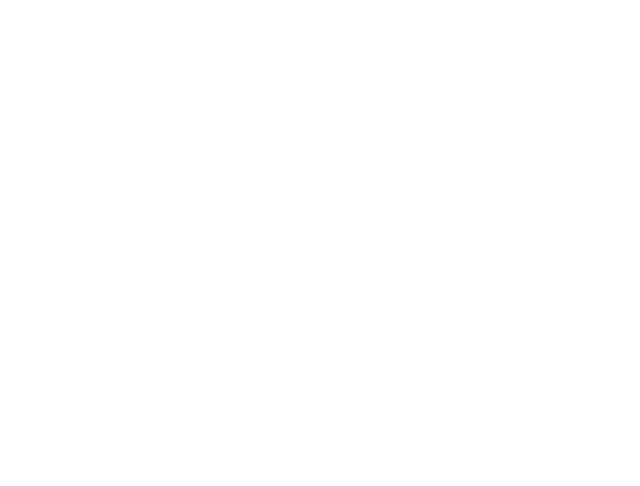
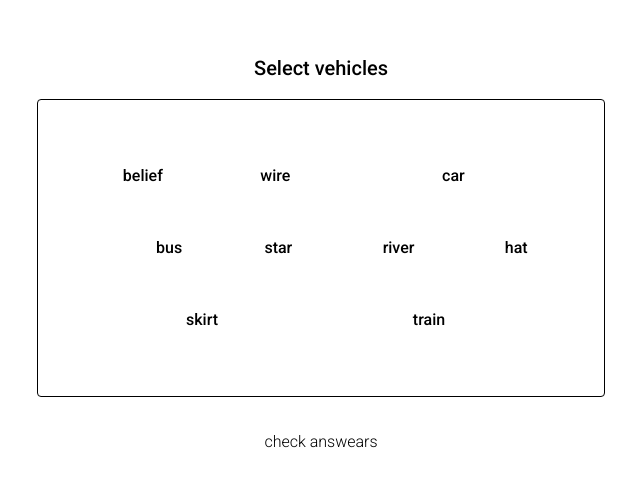
Before and after one commit to vlakyi/wordcloud-game, a React (Create React App) app: page /game in a window 1280 px wide. Before the commit this address had no page. Shown: the part 146-632 px from the top of the page, without its empty margins (319-959 px from the left). Built offline with nearby package versions, Linux system fonts and the light colour scheme.

Commit message:
Created "Game" route component with basic styling and tests cases.
Also created useNormalizedQuestions custom hook for logic composition from the UI.

```diff
--- a/src/Routes.tsx
+++ b/src/Routes.tsx
@@ -2,6 +2,7 @@ import { lazy, Suspense } from 'react';
 import type { RouteObject } from 'react-router-dom';
 
 // Add lazy loading
+const Game = lazy(() => import('./routes/Game/Game'));
 const Home = lazy(() => import('./routes/Home/Home'));
 
 export let routes: RouteObject[] = [
@@ -13,4 +14,12 @@ export let routes: RouteObject[] = [
       </Suspense>
     ),
   },
+  {
+    path: '/game',
+    element: (
+      <Suspense fallback={<div>Loading...</div>}>
+        <Game />
+      </Suspense>
+    ),
+  },
 ];
--- /dev/null
+++ b/src/hooks/useNormalizedQuestions.tsx
@@ -0,0 +1,177 @@
+import { useReducer, useEffect } from 'react';
+
+// utils
+import {
+  generateRandomNumber,
+  fetchData,
+  normalizeQuestions,
+  getWordClassName,
+} from '../utils/utils';
+
+// types
+import {
+  NormalizedQuestionArray,
+  NormalizedQuestionWordArray,
+  QuestionArray,
+} from '../utils/types';
+
+// constants
+import { DEFAULT_WORD_CLASS_NAME } from '../utils/constsants';
+
+interface Props {
+  dataUrl: string;
+}
+
+// In future can be moved to the types.ts, however for now we are using it only in this component
+interface NormalizedData {
+  normalizedQuestion: string;
+  normalizedWords: NormalizedQuestionWordArray;
+}
+
+interface ReducerState extends NormalizedData {
+  questions: NormalizedQuestionArray;
+}
+
+type NormalizedQuestionDispatchAction =
+  | {
+      type: 'setQuestions';
+      data: QuestionArray;
+    }
+  | { type: 'setNormalizedQuestionAndWords'; data: NormalizedData }
+  | {
+      type: 'updateClassNameForSelectedWords';
+      isPlaying: boolean;
+    }
+  | {
+      type: 'toggleWordSelection';
+      wordId: string;
+      isPlaying: boolean;
+    };
+
+const initialState: ReducerState = {
+  questions: [],
+  normalizedQuestion: '',
+  normalizedWords: [],
+};
+
+function updateClassNameForSelectedWords(
+  allWords: NormalizedQuestionWordArray,
+  isPlaying: boolean
+) {
+  const normalizedWords = allWords.map((word) => {
+    if (word.selected) {
+      return {
+        ...word,
+        className: getWordClassName(DEFAULT_WORD_CLASS_NAME, word, isPlaying),
+      };
+    }
+
+    return word;
+  });
+
+  return normalizedWords;
+}
+
+function toggleWordSelection(
+  allWords: NormalizedQuestionWordArray,
+  action: { wordId: string; isPlaying: boolean }
+) {
+  const { wordId, isPlaying } = action;
+  const normalizedWords = allWords.map((word) => {
+    if (word.id === wordId) {
+      const newWord = { ...word, selected: !word.selected };
+      const newClassName = getWordClassName(
+        DEFAULT_WORD_CLASS_NAME,
+        newWord,
+        isPlaying
+      );
+
+      return {
+        ...newWord,
+        className: newClassName,
+      };
+    }
+
+    return word;
+  });
+
+  return normalizedWords;
+}
+
+function normalizedQuestionReducer(
+  state: ReducerState,
+  action: NormalizedQuestionDispatchAction
+) {
+  switch (action.type) {
+    case 'setQuestions':
+      return {
+        ...state,
+        questions: normalizeQuestions(action.data, DEFAULT_WORD_CLASS_NAME),
+      };
+
+    case 'setNormalizedQuestionAndWords':
+      return {
+        ...state,
+        ...action.data,
+      };
+
+    case 'updateClassNameForSelectedWords':
+      return {
+        ...state,
+        normalizedWords: updateClassNameForSelectedWords(
+          state.normalizedWords,
+          action.isPlaying
+        ),
+      };
+
+    case 'toggleWordSelection':
+      return {
+        ...state,
+        normalizedWords: toggleWordSelection(state.normalizedWords, action),
+      };
+    default:
+      throw new Error();
+  }
+}
+
+const useNormalizedQuestions = ({ dataUrl }: Props) => {
+  const [state, dispatch] = useReducer(normalizedQuestionReducer, initialState);
+  const { questions, normalizedQuestion, normalizedWords } = state;
+
+  // fetch questions we can cache this data in the future with reactQuery for example.
+  useEffect(() => {
+    async function getQuestions() {
+      const data = await fetchData(dataUrl);
+      dispatch({ type: 'setQuestions', data });
+    }
+
+    getQuestions();
+  }, [dataUrl]);
+
+  // get random question
+  useEffect(() => {
+    const questionsNumber = questions.length;
+
+    if (questionsNumber > 0) {
+      const min = 0;
+      const max = questionsNumber - 1;
+
+      const { randomNumber, error } = generateRandomNumber(min, max);
+
+      if (!error) {
+        const { allWords, question } = questions[randomNumber];
+
+        dispatch({
+          type: 'setNormalizedQuestionAndWords',
+          data: { normalizedQuestion: question, normalizedWords: allWords },
+        });
+      } else {
+        console.error(error);
+      }
+    }
+  }, [questions]);
+
+  return { normalizedQuestion, normalizedWords, dispatch };
+};
+
+export { useNormalizedQuestions };
--- /dev/null
+++ b/src/routes/Game/Game.scss
@@ -0,0 +1,66 @@
+.game-page {
+  width: 90%;
+  padding: 1rem;
+  max-width: 600px;
+
+  &__header {
+    font-size: 1.25rem;
+  }
+
+  &__words-list {
+    border: 1px solid black;
+    border-radius: 0.25rem;
+    padding: 2rem;
+    display: flex;
+    flex-wrap: wrap;
+    gap: 3rem 1rem;
+    justify-content: space-around;
+    margin-top: 1rem;
+    margin-bottom: 2rem;
+
+    @media screen and (min-width: 600px) {
+      padding: 4rem;
+    }
+  }
+
+  &__word {
+    font-weight: var(--font-weight-bold);
+    cursor: pointer;
+
+    &--selected {
+      color: var(--word-selected);
+    }
+
+    &--correct {
+      color: var(--word-correct-text);
+      position: relative;
+
+      &::before {
+        content: 'Good';
+        color: var(--word-correct-label);
+        position: absolute;
+        top: -1.25rem;
+      }
+    }
+
+    &--incorrect {
+      color: var(--word-incorrect-text);
+      position: relative;
+
+      &::before {
+        content: 'Bad';
+        color: var(--word-incorrect-label);
+        position: absolute;
+        top: -1.25rem;
+      }
+    }
+
+    &:nth-child(2n + 0) {
+      flex: 0 0 25%;
+    }
+
+    &:nth-child(3n + 0) {
+      flex: 0 0 30%;
+    }
+  }
+}
--- /dev/null
+++ b/src/routes/Game/Game.tsx
@@ -0,0 +1,66 @@
+import { useState, useEffect } from 'react';
+import { useNavigate } from 'react-router-dom';
+import { useNormalizedQuestions } from '../../hooks/useNormalizedQuestions';
+
+// constants
+import { QUESTIONS_URL } from '../../utils/constsants';
+
+import './Game.scss';
+
+const Game = (): JSX.Element => {
+  const navigate = useNavigate();
+  const [isPlaying, setIsPlaying] = useState(true);
+
+  // custom hook for better testability and readability
+  const { normalizedQuestion, normalizedWords, dispatch } =
+    useNormalizedQuestions({ dataUrl: QUESTIONS_URL });
+
+  useEffect(() => {
+    if (!isPlaying) {
+      dispatch({ type: 'updateClassNameForSelectedWords', isPlaying });
+    }
+  }, [isPlaying, dispatch]);
+
+  function toggleWordSelection(wordId: string) {
+    if (isPlaying) {
+      dispatch({ type: 'toggleWordSelection', wordId, isPlaying });
+    }
+  }
+
+  function checkAnswears() {
+    setIsPlaying(false);
+  }
+
+  function saveResultAndChangeRoute() {
+    navigate('../');
+  }
+
+  return (
+    <section className="game-page">
+      <h2 className="game-page__header">{normalizedQuestion}</h2>
+
+      <ul className="game-page__words-list">
+        {normalizedWords?.map(function renderWords(word) {
+          const { id, value, className } = word;
+          return (
+            <li
+              className={className}
+              key={id}
+              onClick={() => toggleWordSelection(id)}
+            >
+              {value}
+            </li>
+          );
+        })}
+      </ul>
+
+      {isPlaying ? (
+        <button onClick={checkAnswears}>check answears</button>
+      ) : (
+        <button onClick={saveResultAndChangeRoute}>finish game</button>
+      )}
+    </section>
+  );
+};
+
+export default Game;
--- a/src/styles/base/__root.scss
+++ b/src/styles/base/__root.scss
@@ -4,4 +4,13 @@
   font-family: 'Roboto', sans-serif;
   --font-weight-regular: 300;
   --font-weight-bold: 500;
+
+  // Colors
+  --word-selected: grey;
+
+  --word-correct-label: rgb(13, 189, 13);
+  --word-correct-text: rgb(109, 189, 77);
+
+  --word-incorrect-label: rgb(241, 147, 136);
+  --word-incorrect-text: rgb(248, 69, 63);
 }
```
Also changed, not shown: 1 other file (tests, documents, lock files or other folders).
